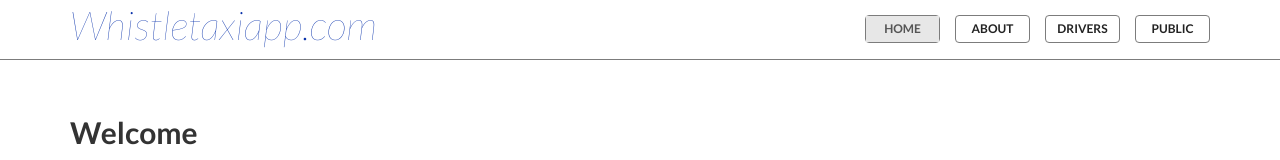
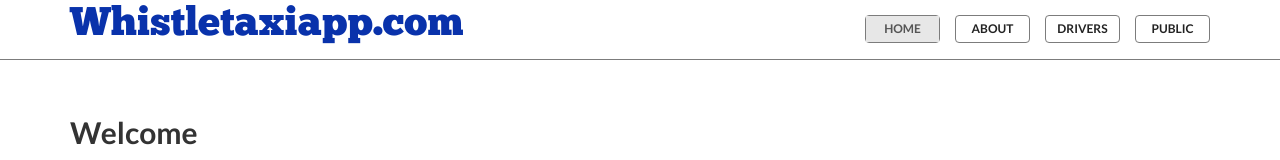
Before and after one commit to elenua/taxiapp, a plain HTML site: page index.html in a window 1280 px wide. Shown: the top 160 px of the page. Drawn offline with nearby package versions, Linux system fonts and the light colour scheme.

Commit message:
set up new font for title

```diff
--- a/css/main.css
+++ b/css/main.css
@@ -1,4 +1,8 @@
 @import url(https://fonts.googleapis.com/css?family=Lato:100,300,300italic,100italic,700);
+@font-face {
+    font-family: ChunkFive;
+    src: url(chunkfive.regular.ttf);
+}
 html {
   position: relative;
   min-height: 100%;
@@ -43,10 +47,8 @@
 	margin-top: 6px;
 }
 .navbar .navbar-brand.logo{
-	font-family: 'Lato', sans-serif;
-	font-weight: 100;
+	font-family: ChunkFive;
 	font-size: 40px;
-	font-style: italic;
 	color:#0932ab;
 }
 .container .visible-xs .nav>li{
```
